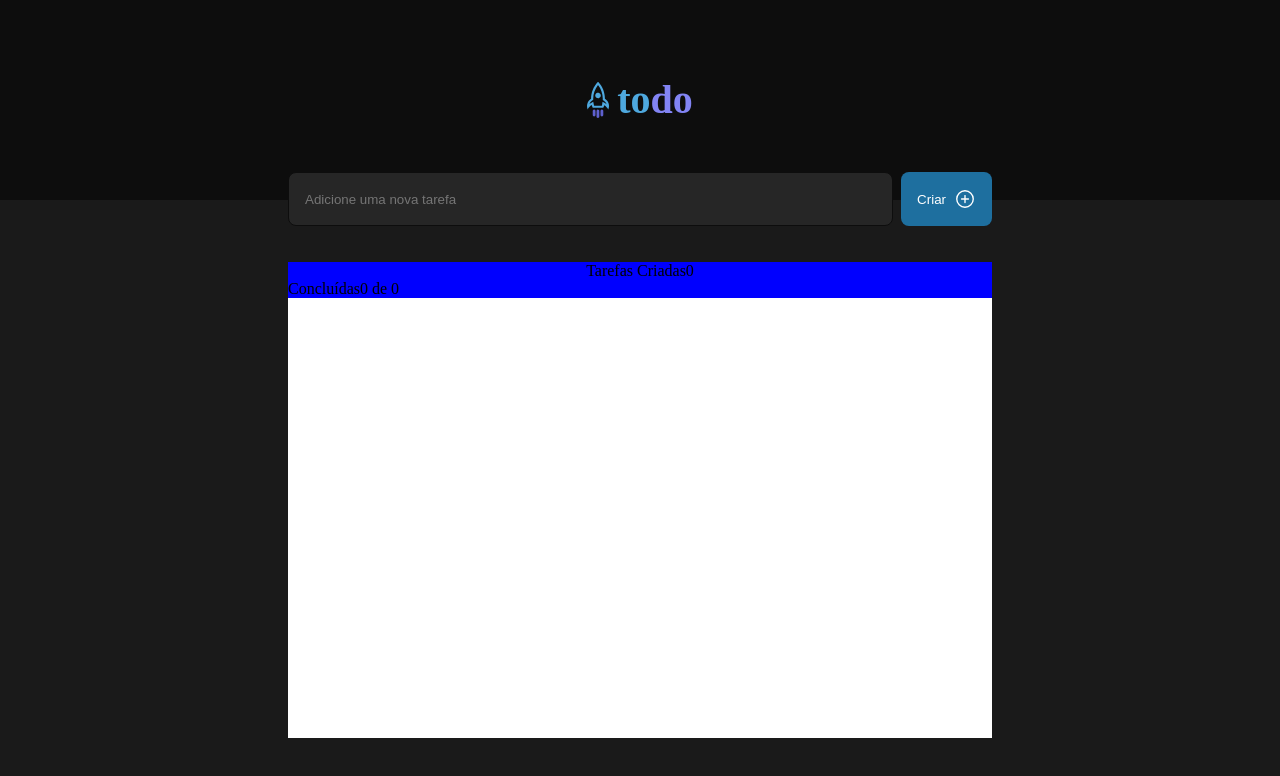
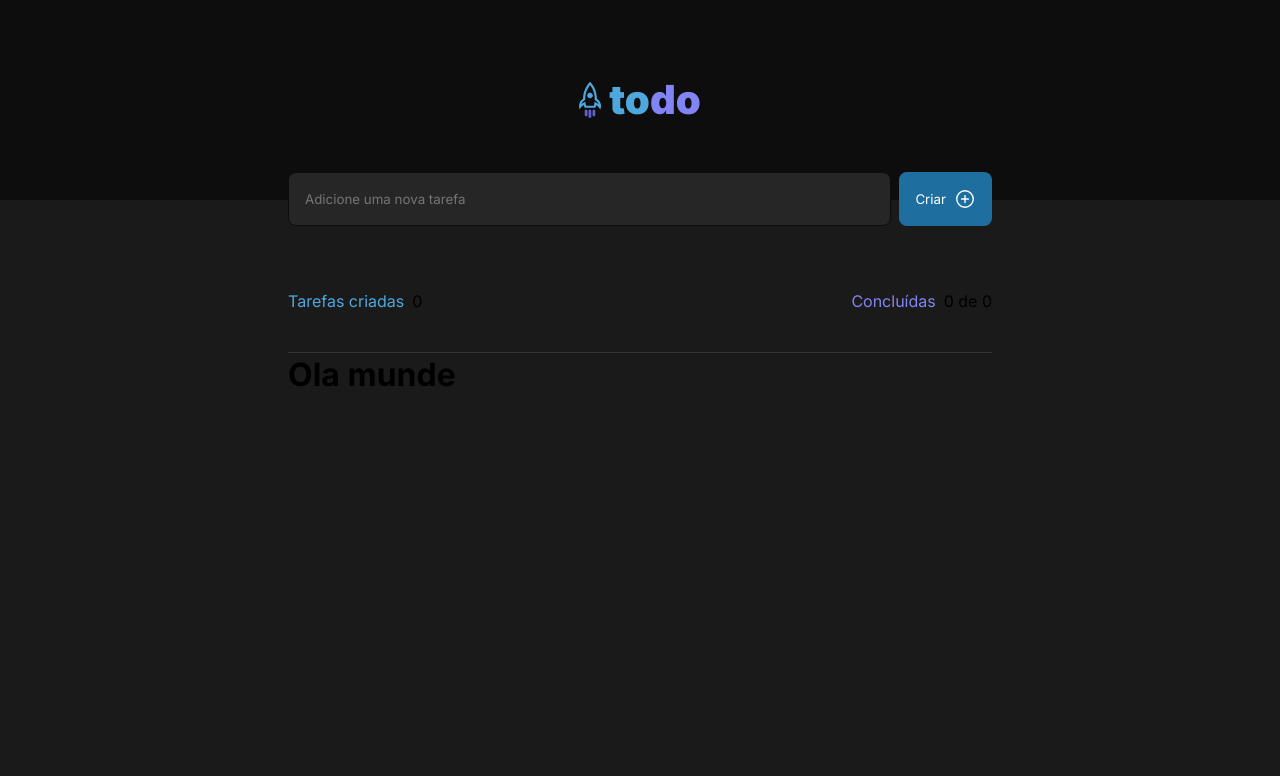
Before and after one commit to fernandoKuwahara/ToDoList-React-Ts, a React (Vite) app: page / in a window 1280 px wide. Shown: the top 776 px of the page. Built offline with nearby package versions, Linux system fonts and the light colour scheme.

Commit message:
Att
Adicionando a estrutura para montagem da listagem de Tasks.

```diff
--- a/index.html
+++ b/index.html
@@ -2,8 +2,15 @@
 <html lang="en">
   <head>
     <meta charset="UTF-8" />
+
+    <link rel="preconnect" href="https://fonts.googleapis.com">
+    <link rel="preconnect" href="https://fonts.gstatic.com" crossorigin>
+
     <link rel="icon" type="image/svg+xml" href="/vite.svg" />
     <meta name="viewport" content="width=device-width, initial-scale=1.0" />
+
+    <link href="https://fonts.googleapis.com/css2?family=Inter:wght@100..900&display=swap" rel="stylesheet">
+
     <title>ToDo List React</title>
   </head>
   <body>
--- a/src/components/Form/Form.tsx
+++ b/src/components/Form/Form.tsx
@@ -1,31 +1,31 @@
-import { FormContainer, TaksListContainer, TaksListContainerHeader, TaskListContainerTasks } from "../../styles/Style-Components/Form/Form";
+import { FormContainer, FormHeader, TaskListContainer, TaskListContainerHeader, TaskListContainerTasks } from "../../styles/Style-Components/Form/Form";
 
 import { PlusCircle } from "phosphor-react";
 
 export function Form() {
   return (
     <FormContainer>
-      <div>
+      <FormHeader>
         <form >
           <input type="text" placeholder="Adicione uma nova tarefa" />
           <button type="submit" >Criar <PlusCircle size={ 22 }/></button>
         </form>
-      </div>
-      <TaksListContainer>
-        <TaksListContainerHeader>
+      </FormHeader>
+      <TaskListContainer>
+        <TaskListContainerHeader>
           <div>
-            <span>Tarefas Criadas</span>
+            <span>Tarefas criadas</span>
             <span>0</span>
           </div>
           <div>
             <span>Concluídas</span>
             <span>0 de 0</span>
           </div>
-        </TaksListContainerHeader>
+        </TaskListContainerHeader>
         <TaskListContainerTasks>
-
+          <h1>Ola munde</h1>
         </TaskListContainerTasks>
-      </TaksListContainer>
+      </TaskListContainer>
     </FormContainer>
   );
 }
--- a/src/styles/Global/Global.ts
+++ b/src/styles/Global/Global.ts
@@ -5,6 +5,9 @@ export const GlobalStyle = createGlobalStyle`
     margin: 0;
     padding: 0;
     box-sizing: border-box;
+
+    font-family: 'Inter', sans-serif;
+    line-height: 140%;
   }
 
   :focus {
--- a/src/styles/Style-Components/Form/Form.ts
+++ b/src/styles/Style-Components/Form/Form.ts
@@ -9,8 +9,9 @@ export const FormContainer = styled.div`
   flex-direction: column;
   gap: 4rem;
   padding: 0 1rem;
+`;
 
-  div:nth-child(1) {
+export const FormHeader = styled.header`
   width: 100%;
   margin-top: -1.75rem;
   display: flex;
@@ -59,23 +60,45 @@ export const FormContainer = styled.div`
       }
     }
   }
+`;
+
+export const TaskListContainer = styled.div`
+  width: 100%;
+  height: 18rem;
+  max-height: 18rem;
+  display: flex;
+  flex-direction: column;
+  align-items: center;
+`;
+
+export const TaskListContainerHeader = styled.header`
+  width: 100%;
+  height: max-content;
+  display: flex;
+  align-items: center;
+  justify-content: space-between;
+  margin-bottom: 2.5rem;
+  flex-wrap: wrap;
+
+  div:nth-child(1) {
+    span:nth-child(1) {
+      color: ${ props => props.theme["blue-300"] };
+      margin-right: .5rem;
+    }
   }
 
-
-`;
-
-export const TaksListContainer = styled.div`
-  width: 100%;
-  height: 28rem;
-  /* max-height: 28.1875rem; */
-
-  background-color: white;
-`;
-
-export const TaksListContainerHeader = styled.header`
-  background-color: blue;
+  div:nth-child(2) {
+    span:nth-child(1) {
+      color: ${ props => props.theme["purple-300"] };
+      margin-right: .5rem;
+    }
+  }
 `;
 
 export const TaskListContainerTasks = styled.main`
+  width: 100%;
+  height: 15.25rem;
+  max-height: 15.25rem;
 
+  border-top: 1px solid ${ props => props.theme["gray-400"] };
 `;
```
Lines whose indentation alone changed are shown as unchanged.
